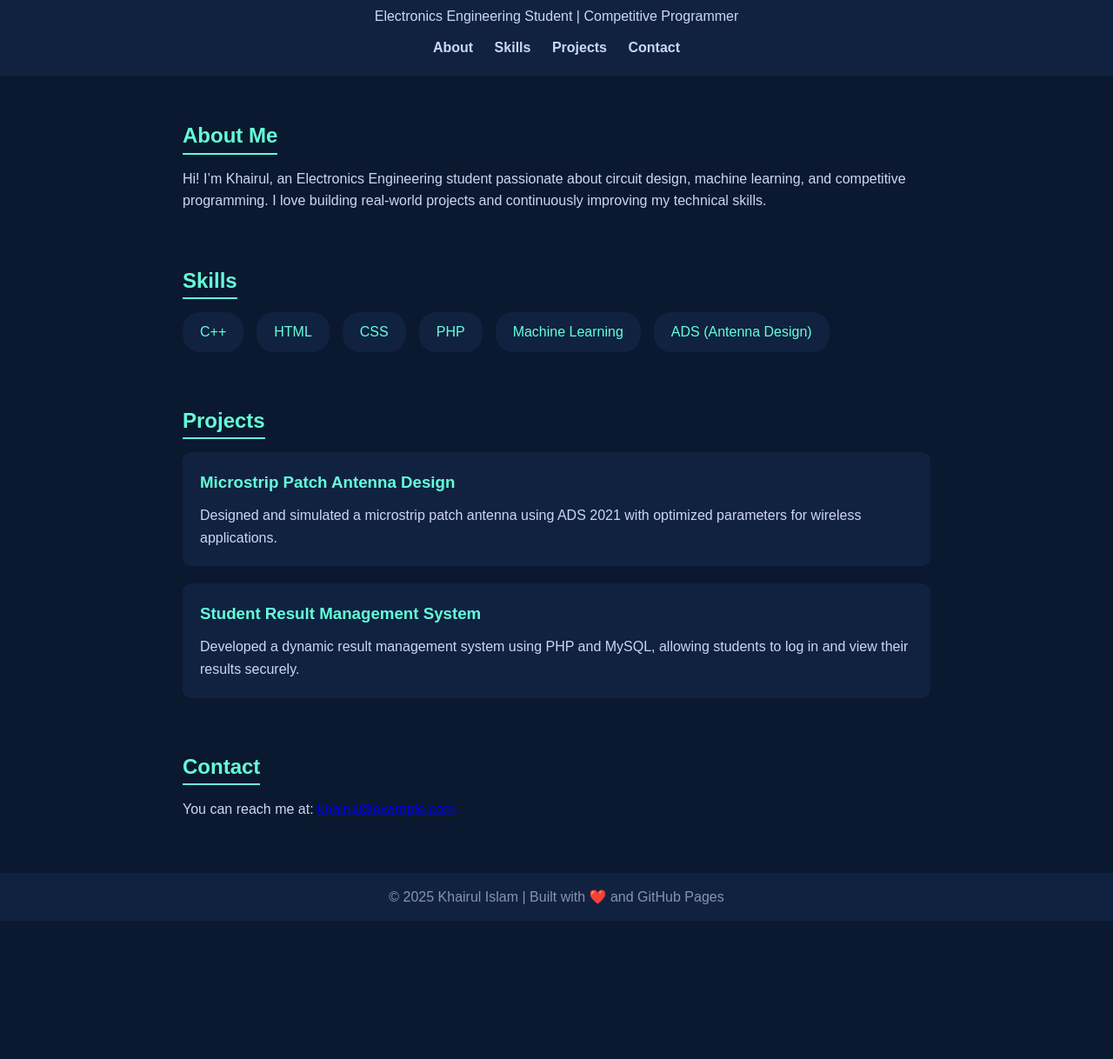
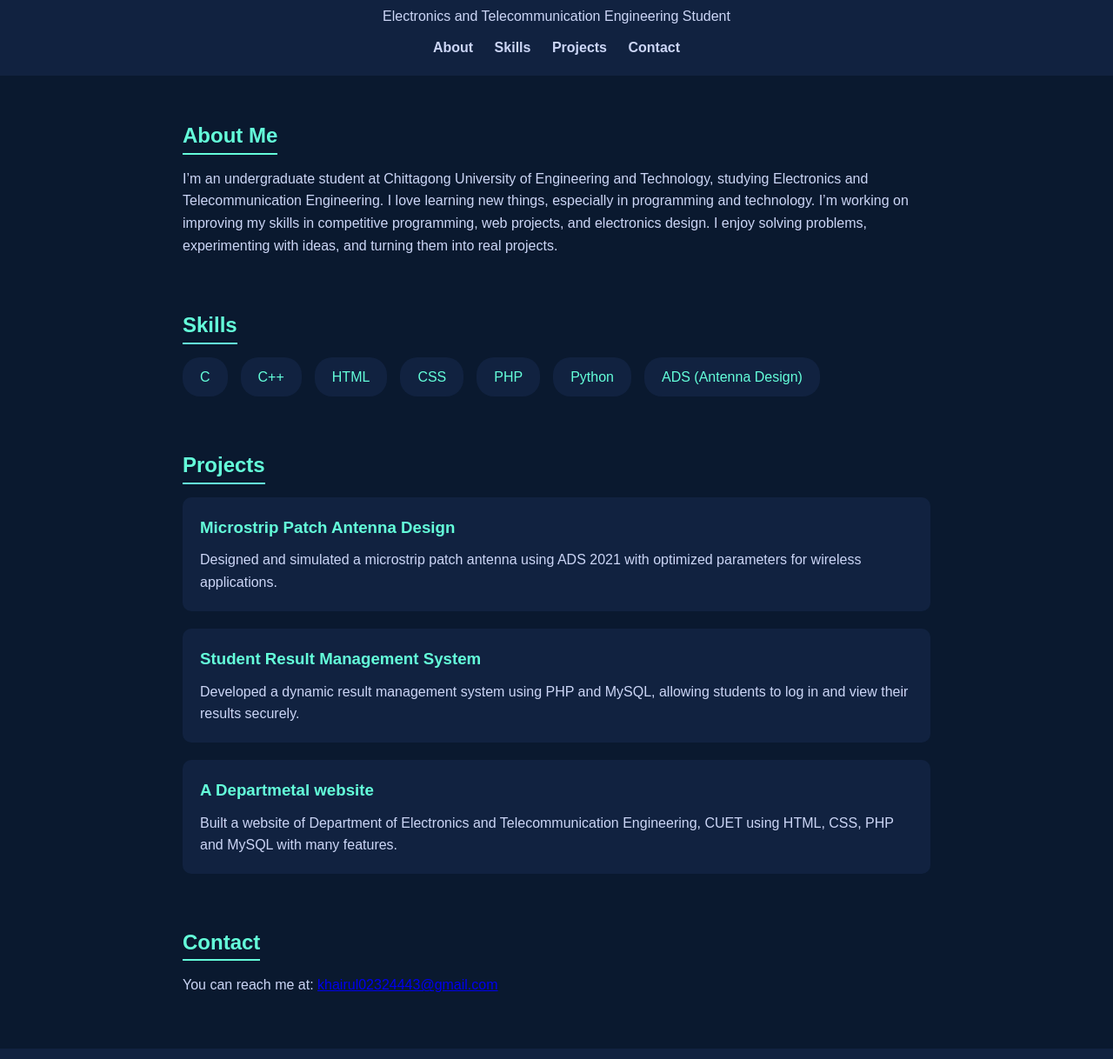
Before and after one commit to khairul2108047/Portfolio, a plain HTML site: page index.html in a window 1280 px wide. Shown: the part 65-1283 px from the top of the page at 87% size. Before the commit the page ends 1124 px from the top, so only its background shows below. Drawn offline with Linux system fonts and the light colour scheme.

Commit message:
Revise portfolio details and add new project
Updated personal information and added a new project.

```diff
--- a/index.html
+++ b/index.html
@@ -107,7 +107,7 @@
 
     <header>
         <h1>Khairul Islam</h1>
-        <p>Electronics Engineering Student | Competitive Programmer</p>
+        <p>Electronics and Telecommunication Engineering Student</p>
         <nav>
             <a href="#about">About</a>
             <a href="#skills">Skills</a>
@@ -119,19 +119,19 @@
     <section id="about" class="about">
         <h2>About Me</h2>
         <p>
-            Hi! I’m Khairul, an Electronics Engineering student passionate about circuit design, machine learning,
-            and competitive programming. I love building real-world projects and continuously improving my technical skills.
+            I’m an undergraduate student at Chittagong University of Engineering and Technology, studying Electronics and Telecommunication Engineering. I love learning new things, especially in programming and technology. I’m working on improving my skills in competitive programming, web projects, and electronics design. I enjoy solving problems, experimenting with ideas, and turning them into real projects.
         </p>
     </section>
 
     <section id="skills" class="skills">
         <h2>Skills</h2>
         <div class="skills-list">
+             <div class="skill">C</div>
             <div class="skill">C++</div>
             <div class="skill">HTML</div>
             <div class="skill">CSS</div>
             <div class="skill">PHP</div>
-            <div class="skill">Machine Learning</div>
+            <div class="skill">Python</div>
             <div class="skill">ADS (Antenna Design)</div>
         </div>
     </section>
@@ -146,11 +146,15 @@
             <h3>Student Result Management System</h3>
             <p>Developed a dynamic result management system using PHP and MySQL, allowing students to log in and view their results securely.</p>
         </div>
+        <div class="project">
+            <h3>A Departmetal website</h3>
+            <p>Built a website of Department of Electronics and Telecommunication Engineering, CUET using HTML, CSS, PHP and MySQL with many features.</p>
+        </div>
     </section>
 
     <section id="contact" class="contact">
         <h2>Contact</h2>
-        <p>You can reach me at: <a href="mailto:khairul@example.com">khairul@example.com</a></p>
+        <p>You can reach me at: <a href="khairul02324443@gmail.com">khairul02324443@gmail.com</a></p>
     </section>
 
     <footer>
```
